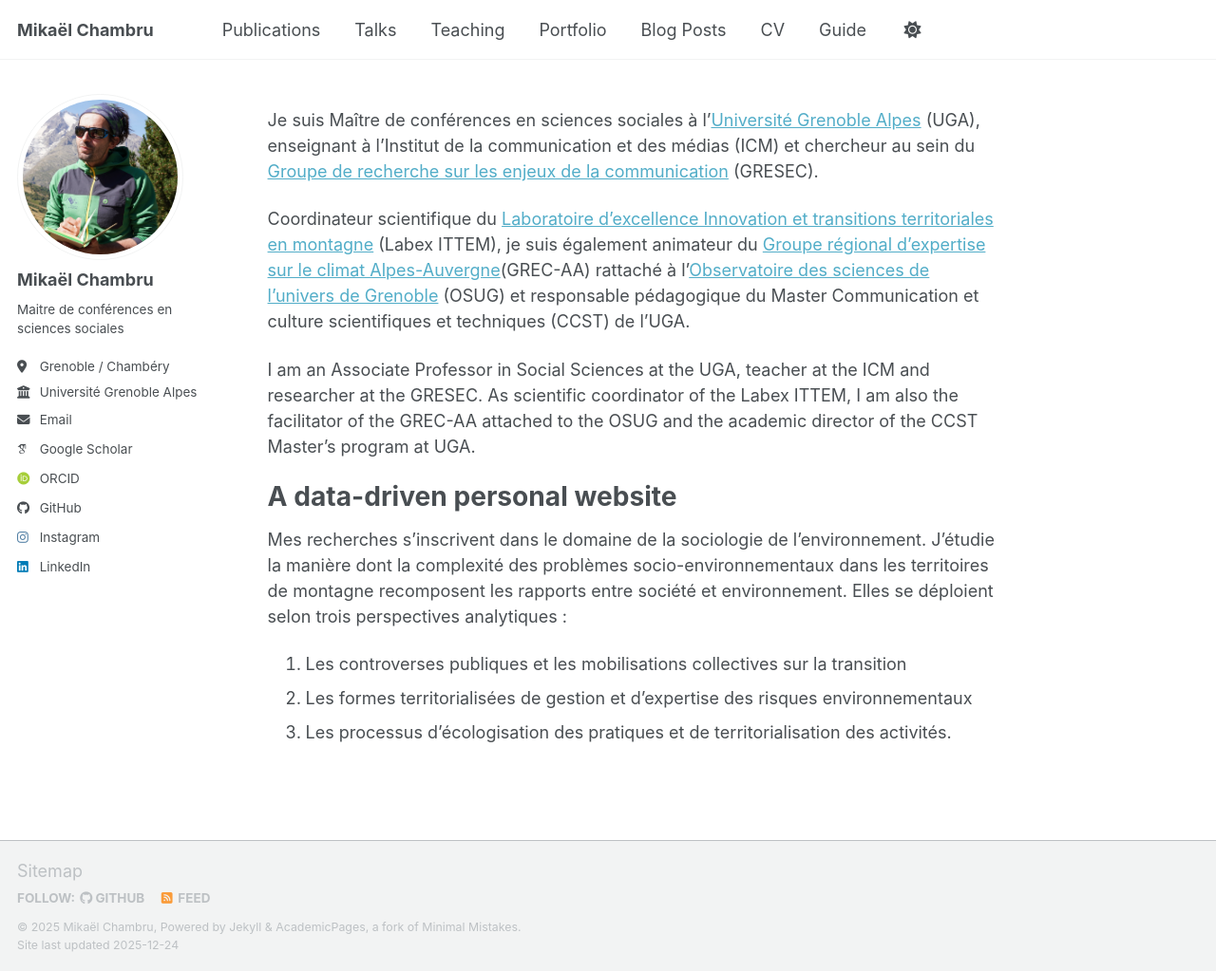
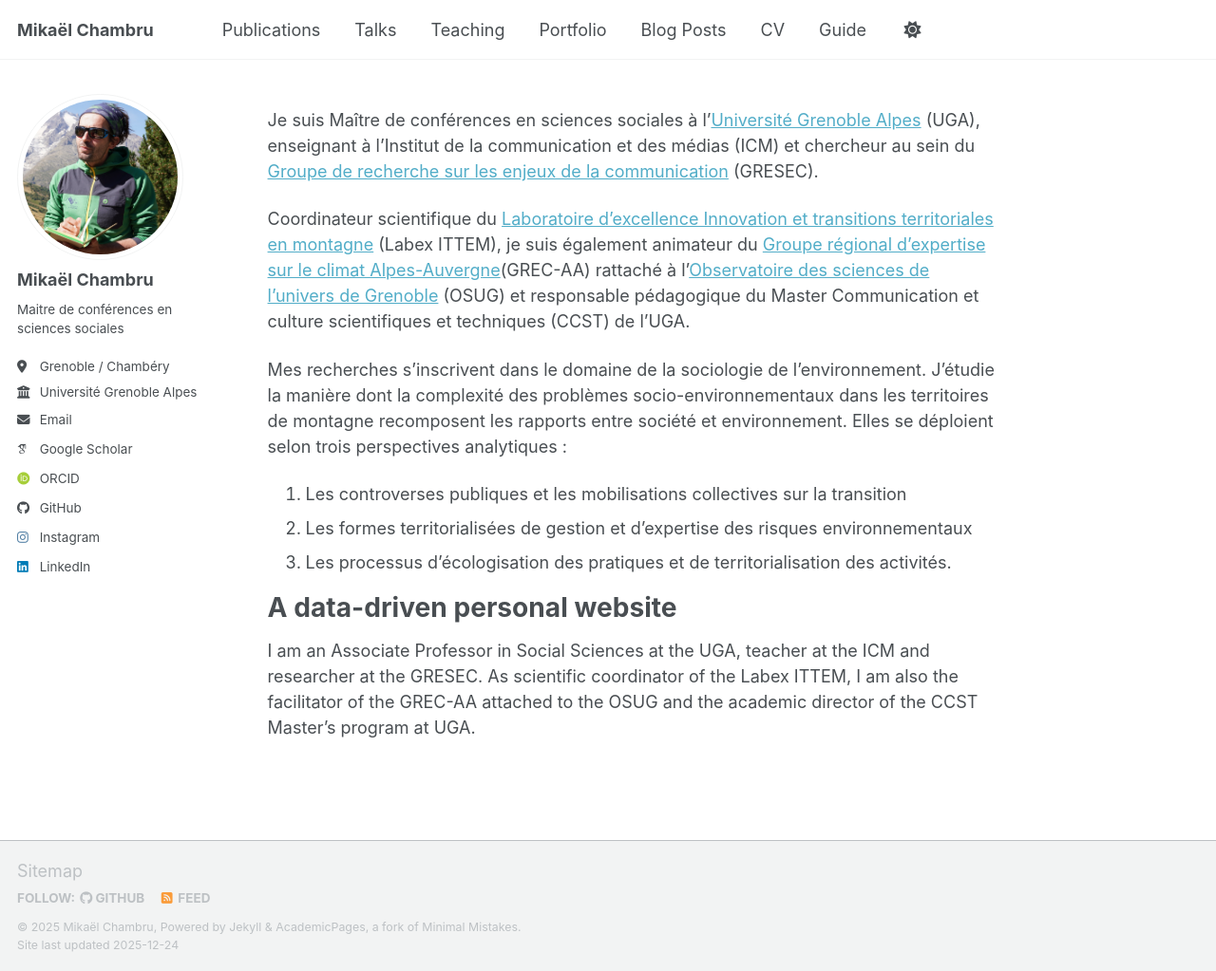
Before and after one commit to mikaelchambru/mikaelchambru.github.io, a Jekyll site: the page built from _pages/about.md, in a window 1280 px wide and 1023 px high. Shown: the whole window at 95% size. Built offline with Jekyll 4.4.1, drawn with Linux system fonts in a browser that asks for light colours; some web fonts are replaced; a script bundle is joined from its source files by our own code; library files that are not in the unit come from our copies.

```diff
--- a/_pages/about.md
+++ b/_pages/about.md
@@ -11,13 +11,11 @@ Je suis Maître de conférences en sciences sociales à l'[Université Grenoble
 
 Coordinateur scientifique du [Laboratoire d’excellence Innovation et transitions territoriales en montagne](https://labexittem.fr) (Labex ITTEM), je suis également animateur du [Groupe régional d’expertise sur le climat Alpes-Auvergne](https://grec-alpes-auvergne.osug.fr)(GREC-AA) rattaché à l'[Observatoire des sciences de l’univers de Grenoble](https://www.osug.fr) (OSUG) et responsable pédagogique du Master Communication et culture scientifiques et techniques (CCST) de l'UGA.
 
-I am an Associate Professor in Social Sciences at the UGA, teacher at the ICM and researcher at the GRESEC. As scientific coordinator of the Labex ITTEM, I am also the facilitator of the GREC-AA attached to the OSUG and the academic director of the CCST Master's program at UGA.
-
+Mes recherches s’inscrivent dans le domaine de la sociologie de l’environnement. J’étudie la manière dont la complexité des problèmes socio-environnementaux dans les territoires de montagne recomposent les rapports entre société et environnement. Elles se déploient selon trois perspectives analytiques :
+1. Les controverses publiques et les mobilisations collectives sur la transition
+2. Les formes territorialisées de gestion et d’expertise des risques environnementaux
+3. Les processus d’écologisation des pratiques et de territorialisation des activités.
 
 A data-driven personal website
 ======
-Mes recherches s’inscrivent dans le domaine de la sociologie de l’environnement. J’étudie la manière dont la complexité des problèmes socio-environnementaux dans les territoires de montagne recomposent les rapports entre société et environnement. Elles se déploient selon trois perspectives analytiques :
-
-1. Les controverses publiques et les mobilisations collectives sur la transition
-2. Les formes territorialisées de gestion et d’expertise des risques environnementaux
-3. Les processus d’écologisation des pratiques et de territorialisation des activités.
+I am an Associate Professor in Social Sciences at the UGA, teacher at the ICM and researcher at the GRESEC. As scientific coordinator of the Labex ITTEM, I am also the facilitator of the GREC-AA attached to the OSUG and the academic director of the CCST Master's program at UGA.
```
